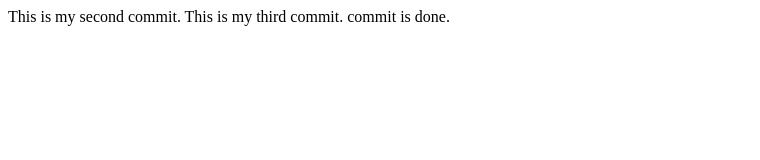
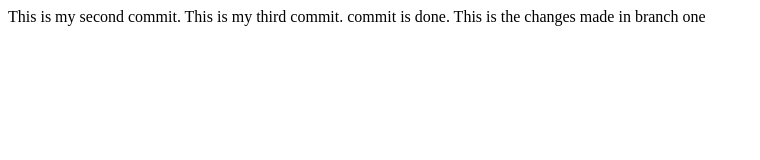
Before and after one commit to kriti66/Software-Engineering, a plain HTML site: page index.html in a window 1280 px wide. Shown: the whole page, without its empty margins (0-760 px from the left). Drawn offline with Linux system fonts and the light colour scheme.

Commit message:
changes in branch1

```diff
--- a/index.html
+++ b/index.html
@@ -9,6 +9,7 @@
     This is my second commit.
     This is my third commit.
     commit is done.
+    This is the changes made in branch one
 </body>
 
 </html>
```
